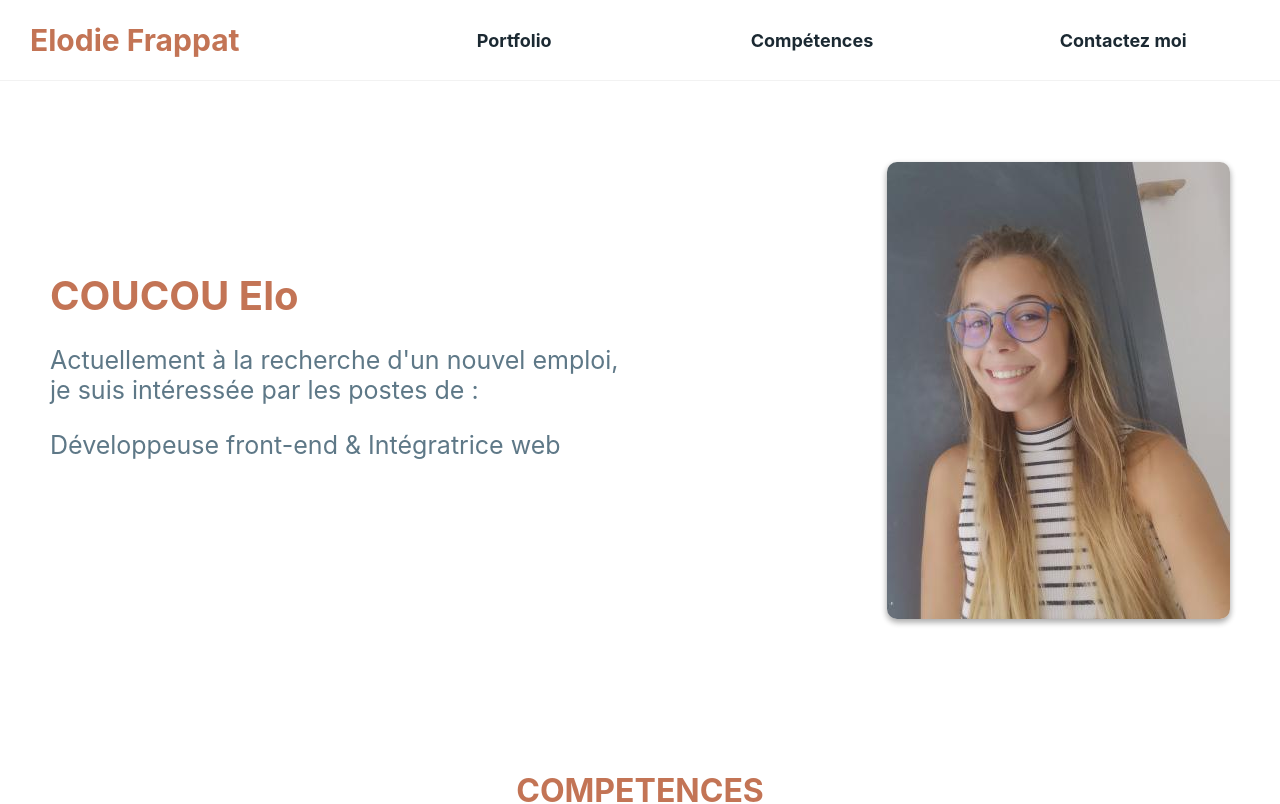
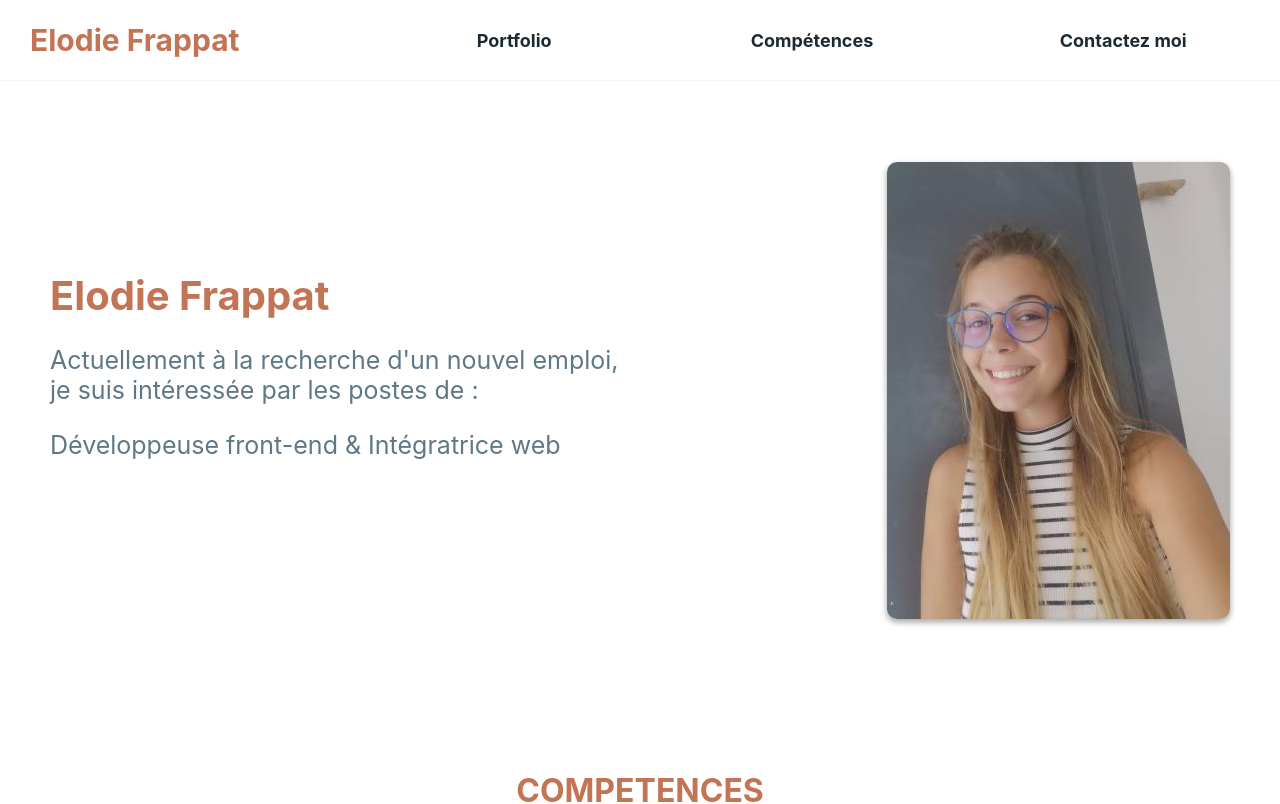
Before and after one commit to Zubiik/curiculum_vitae, a React (Create React App) app: page / in a window 1280 px wide. Shown: the top 804 px of the page. Built offline with nearby package versions, Linux system fonts and the light colour scheme.

Commit message:
fix: name

```diff
--- a/src/configs/i18n.js
+++ b/src/configs/i18n.js
@@ -10,7 +10,7 @@ i18n
     resources: {
       en: {
         translation: {
-          'job.name': 'COUCOU Elo',
+          'job.name': 'Elodie Frappat',
         },
       },
     },
```
